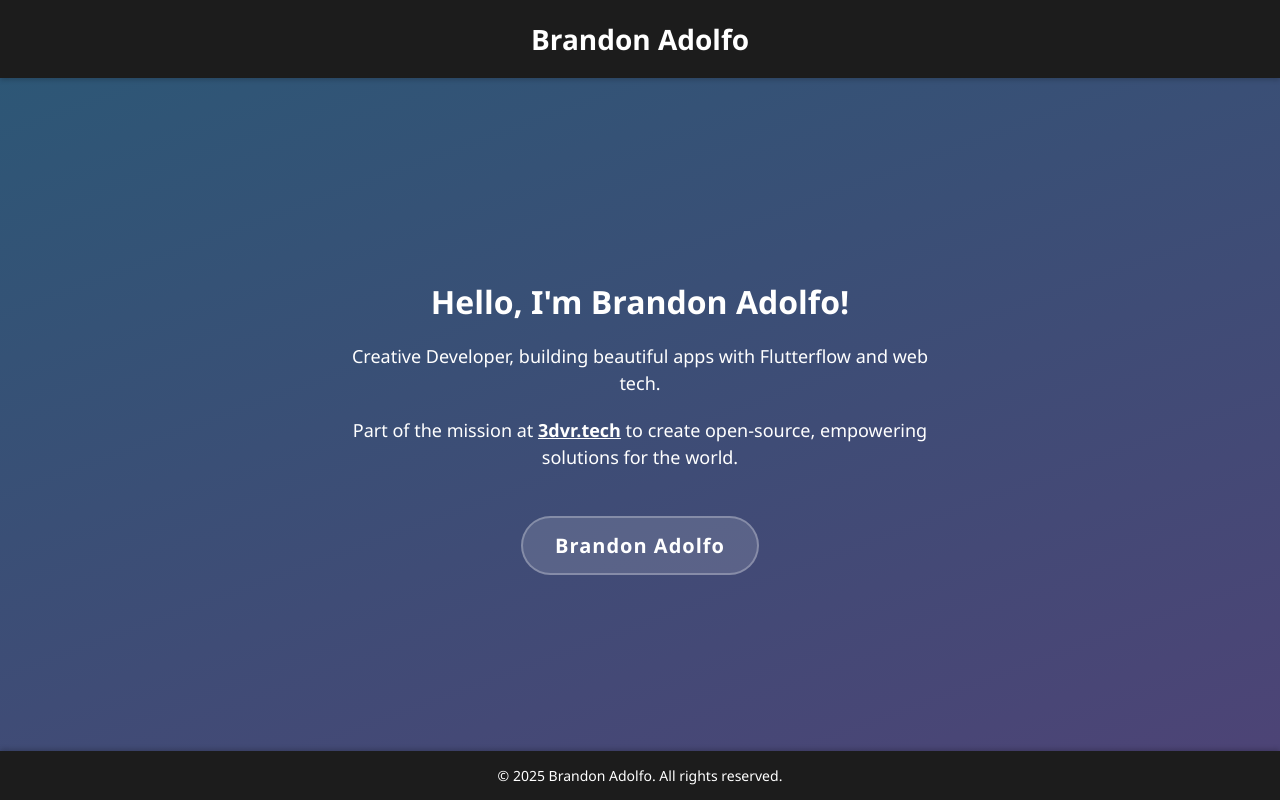
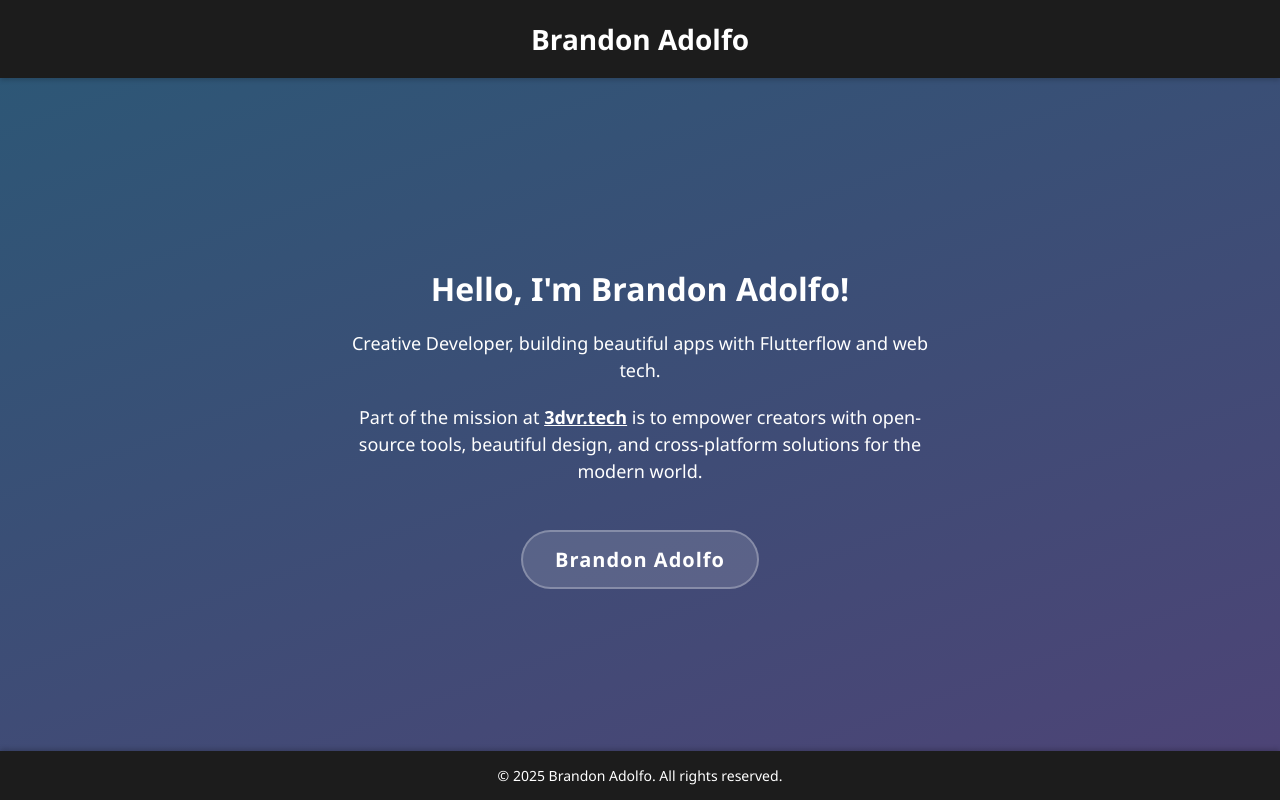
Before and after one commit to tmsteph/brandon-adolfo, a plain HTML site: page index.html in a window 1280 px wide. Drawn offline with Linux system fonts and the light colour scheme.

Commit message:
Update index.html

```diff
--- a/index.html
+++ b/index.html
@@ -99,7 +99,7 @@
   <div class="container">
     <h2>Hello, I'm Brandon Adolfo!</h2>
     <p>Creative Developer, building beautiful apps with Flutterflow and web tech.</p>
-    <p>Part of the mission at <a href="https://3dvr.tech" target="_blank" rel="noopener noreferrer">3dvr.tech</a> to create open-source, empowering solutions for the world.</p>
+    <p>Part of the mission at <a href="https://3dvr.tech" target="_blank" rel="noopener noreferrer">3dvr.tech</a> is to empower creators with open-source tools, beautiful design, and cross-platform solutions for the modern world.</p>
 
     <div class="logo-button" onclick="refreshPage()">Brandon Adolfo</div>
   </div>
```
